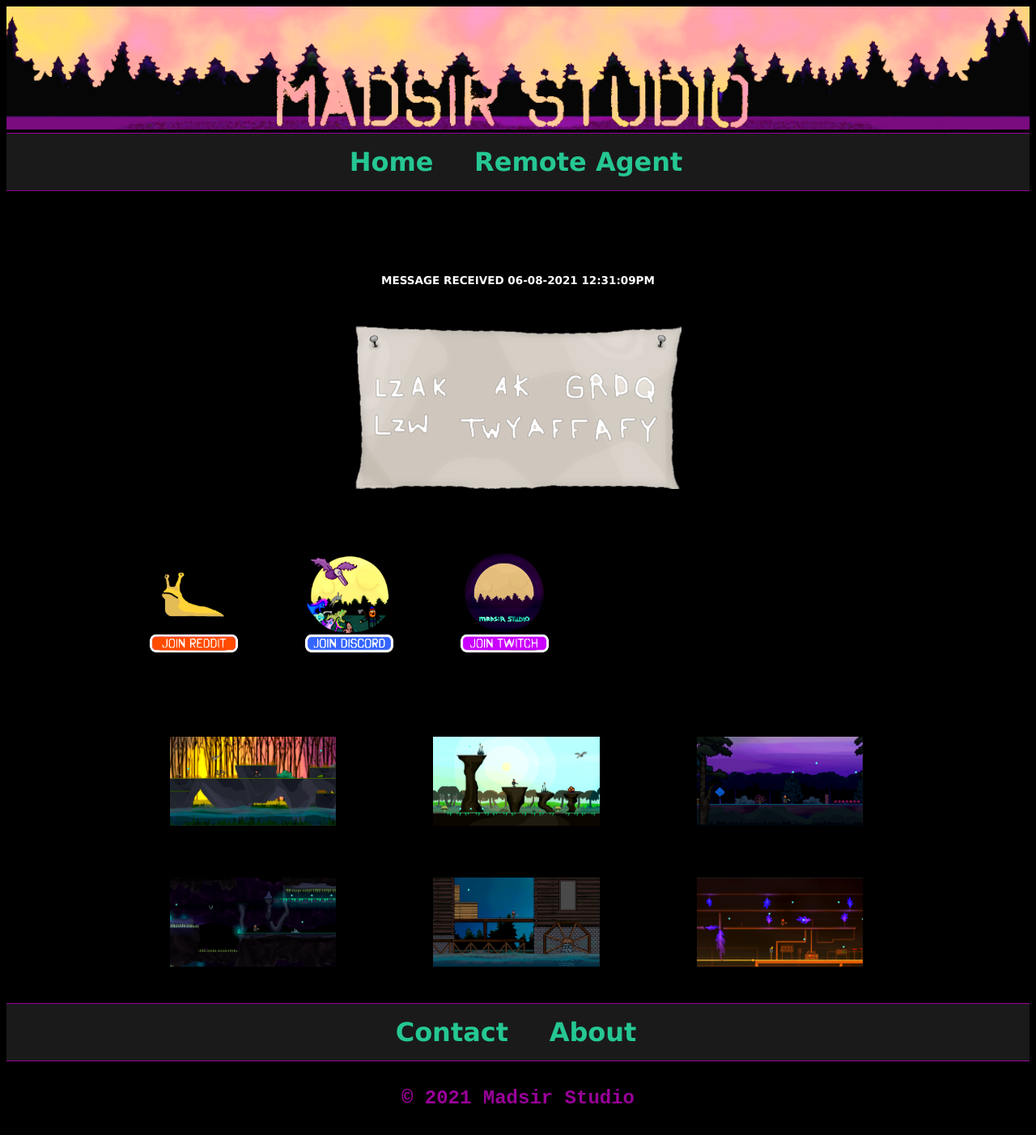
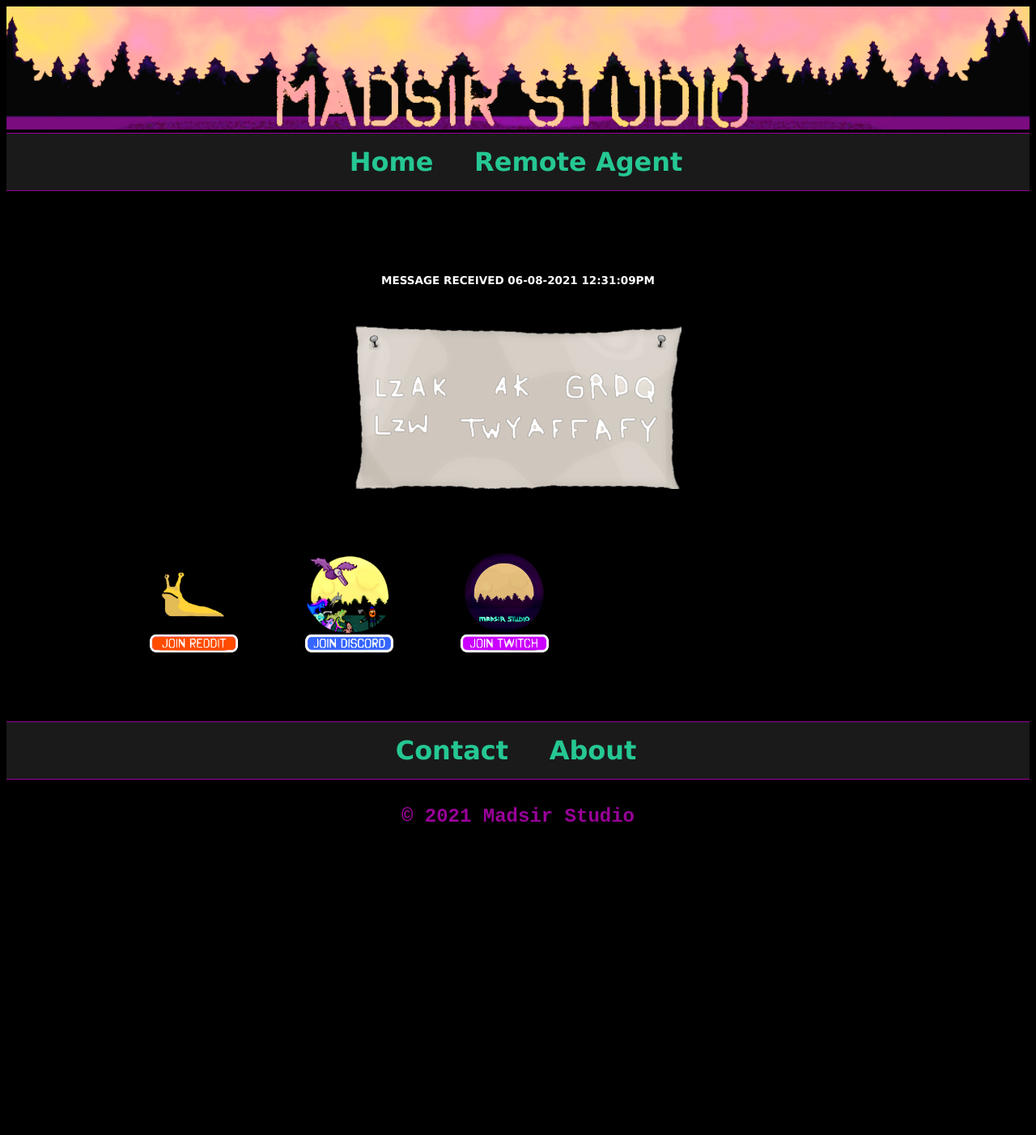
Before and after one commit to Madsir/madsirstudio.github.io, a Jekyll site: the page built from RemoteAgentGame/index.html, in a window 1280 px wide. Shown: the whole page at 81% size. Built offline with Jekyll 4.4.1, drawn with Linux system fonts in a browser that asks for light colours; after the commit the page ends 1054 px from its top, so only the background shows below that.

Commit message:
Update index.html

```diff
--- a/RemoteAgentGame/index.html
+++ b/RemoteAgentGame/index.html
@@ -64,49 +64,7 @@ description: "A fresh game inspired by nostalgia."
 		<br>
 		<br>
 		<br>
-		<br>
-		<br>
-<div class="row">
-	<center>
-  <div class="columns">
-
-	  <a href="/Assets/crik.png"><img src="/Assets/crik.png" alt="crick" style="width:70%"></a>
-	</div>
-  		<div class="columns">
-
-			<a href="/Assets/bawg.png"><img src="/Assets/bawg.png" alt="sun" style="width:70%"></a>
-	</div>
-  		<div class="columns">
-
-			<a href="/Assets/woood.png"><img src="/Assets/woood.png" alt="wood" style="width:70%"></a>
-	</div>
-	</center>
-</div>
-
-
-		  <br>
-		<br>
-		<br>
-
-<div class="row">
-	<center>
-  <div class="columns">
-
-	  <a href="/Assets/under.png"><img src="/Assets/under.png" alt="spikes" style="width:70%"></a>
-	</div>
-  		<div class="columns">
-
-			<a href="/Assets/logmill.png"><img src="/Assets/logmill.png" alt="mill" style="width:70%"></a>
-	</div>
-  		<div class="columns">
-
-			 <a href="/Assets/boilerR.png"><img src="/Assets/boilerR.png" alt="boiler" style="width:70%"></a>
-	</div>
-	</center>
-</div>
 	<br>
-				<br>
-
 			</center>
 		</div>
 </body>
```
